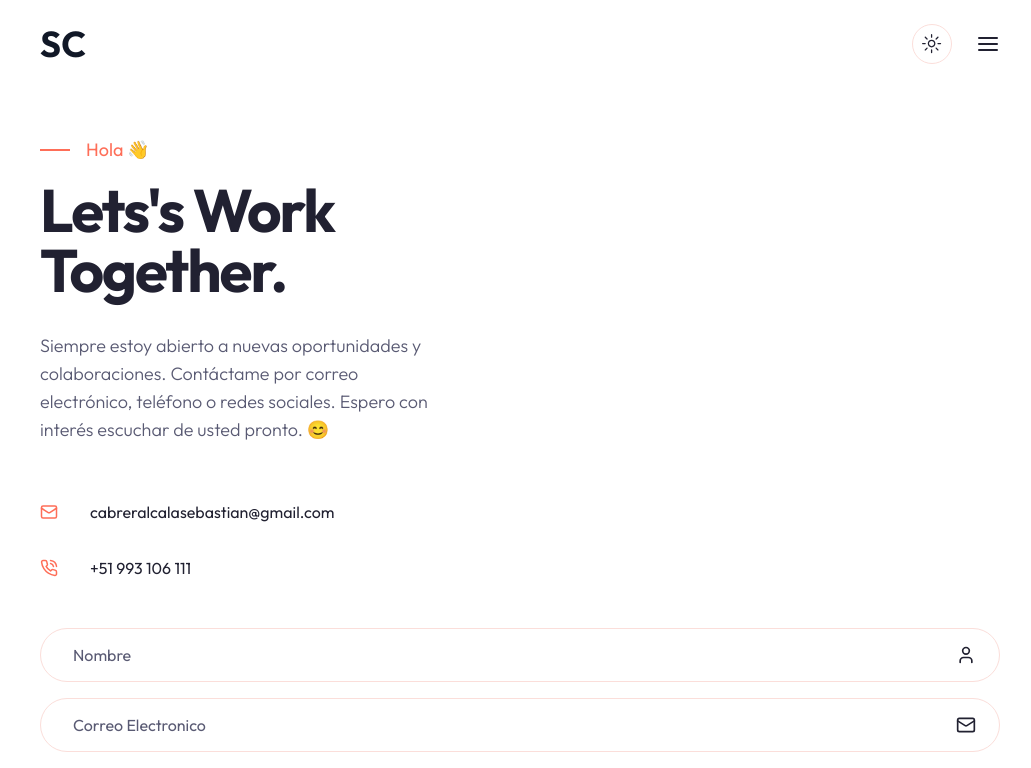
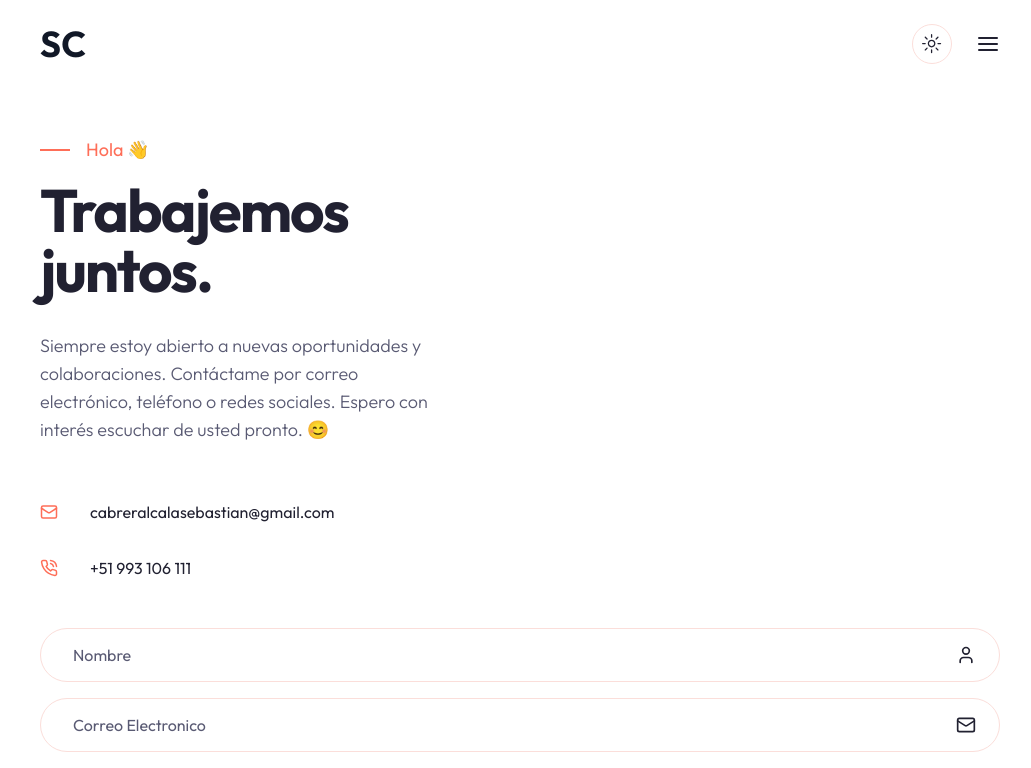
Before and after one commit to iSebasC/porfolio-sebastian-cabrera, a Next.js app: page /contact in a window 1280 px wide. Shown: the top 768 px of the page, without its empty margins (120-1151 px from the left). Built offline with nearby package versions, Linux system fonts and the light colour scheme.

Commit message:
contacto 2

```diff
--- a/app/contact/page.jsx
+++ b/app/contact/page.jsx
@@ -14,7 +14,7 @@ const Contact = () => {
               <span className="w-[30px] h-[2px] bg-primary"></span>
               Hola 👋
             </div>
-            <h1 className="h1 max-w-md mb-8">Lets's Work Together.</h1>
+            <h1 className="h1 max-w-md mb-8">Trabajemos juntos.</h1>
             <p className="subtitle max-w-[400px]">
             Siempre estoy abierto a nuevas oportunidades y colaboraciones. Contáctame por correo electrónico, teléfono o redes sociales. Espero con interés escuchar de usted pronto. 😊
             </p>
```
